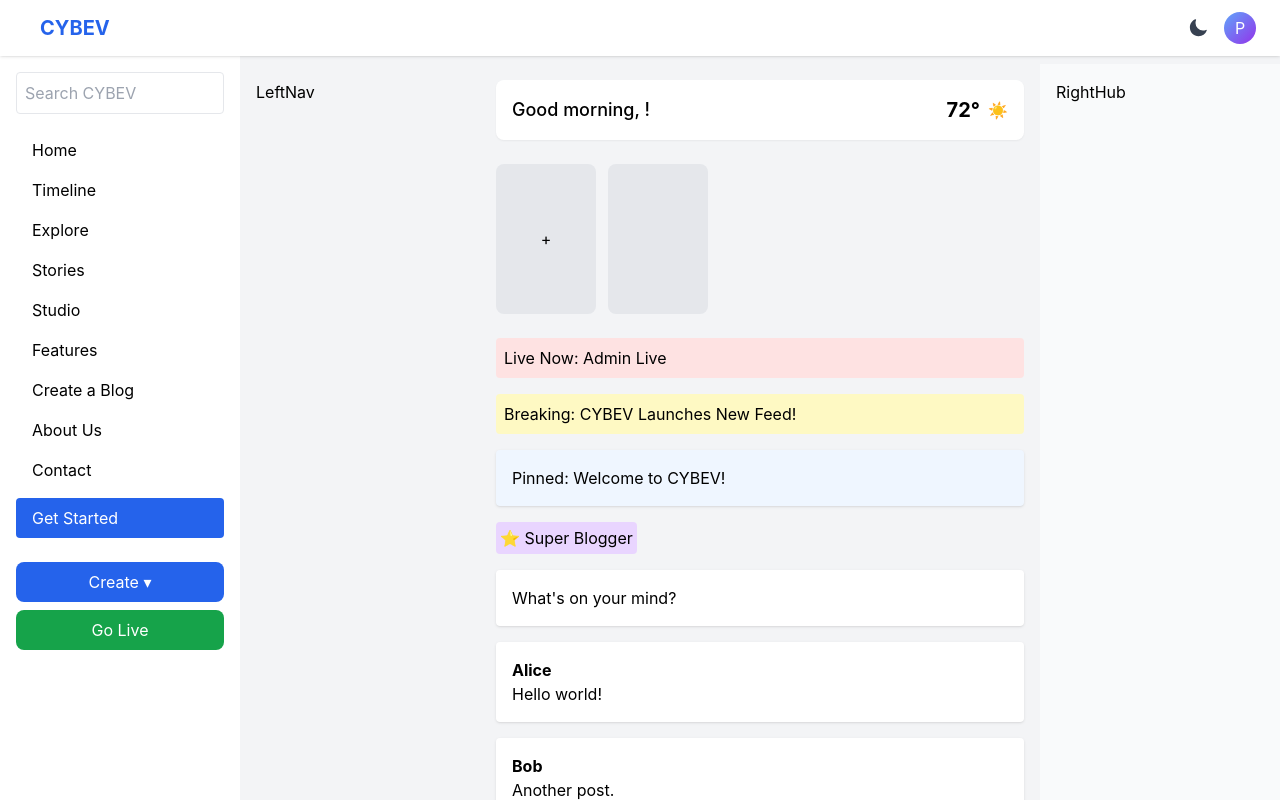
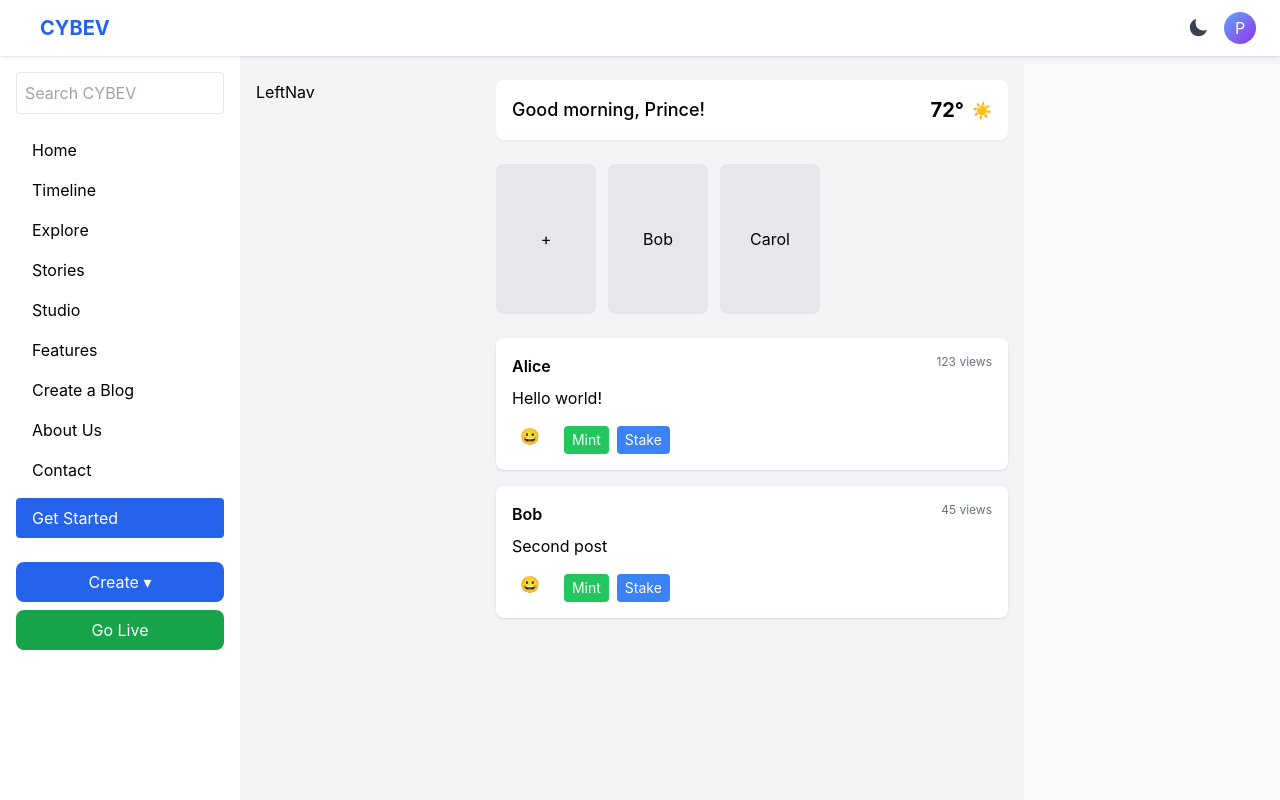
Before and after one commit to cybev1/cybev-frontend, a Next.js app: page /feed in a window 1280 px wide. Built offline with nearby package versions, Linux system fonts and the light colour scheme.

Commit message:
Add files via upload

```diff
--- a/pages/feed.jsx
+++ b/pages/feed.jsx
@@ -1,55 +1,53 @@
-import React, { useState } from 'react';
+import React from 'react';
 import LeftNav from '../components/social/LeftNav';
 import GreetingWeatherStrip from '../components/social/GreetingWeatherStrip';
 import StoriesCarousel from '../components/social/StoriesCarousel';
-import LiveNowStrip from '../components/social/LiveNowStrip';
-import NewsTicker from '../components/social/NewsTicker';
-import PinPostCard from '../components/social/PinPostCard';
-import SuperBloggerBadge from '../components/social/SuperBloggerBadge';
-import PostComposer from '../components/social/PostComposer';
-import PostCard from '../components/social/PostCard';
-import AdCard from '../components/social/AdCard';
-import SuggestionCard from '../components/social/SuggestionCard';
-import RightHub from '../components/social/RightHub';
+import ViewsCounter from '../components/social/ViewsCounter';
+import ReactionPicker from '../components/social/ReactionPicker';
+import TokenActions from '../components/social/TokenActions';
 
-// Mock data
-const mockStories = [{ id: 1, title: 'Your Story' }, { id: 2, title: 'Friend Story' }];
-const mockFeedPosts = [
-  { id: 1, author: 'Alice', content: 'Hello world!' },
-  { id: 2, author: 'Bob', content: 'Another post.' }
+const mockStories = [{name: 'Alice'}, {name: 'Bob'}, {name: 'Carol'}];
+const mockPosts = [
+  {
+    id:1, author:'Alice', content:'Hello world!', views:123, reactions:{},
+  },
+  {id:2, author:'Bob', content:'Second post', views:45, reactions:{}},
 ];
-const rightHubData = {
-  friends: ['Alice', 'Bob'],
-  suggested: ['Charlie', 'Dana']
-};
 
 export default function Feed() {
-  const [greeting] = useState('Good morning, Prince');
-  const [message] = useState('Today is a great day!');
-  const [weather] = useState({ temp: 72, icon: '☀️' });
-  const [stories] = useState(mockStories);
-  const [liveStream] = useState({ title: 'Admin Live', streamer: 'Admin' });
-  const [headlines] = useState(['Breaking: CYBEV Launches New Feed!']);
-  const [pinnedPost] = useState({ id: 0, author: 'Admin', content: 'Welcome to CYBEV!' });
-  const [feed] = useState(mockFeedPosts);
-  const [rightData] = useState(rightHubData);
+  const userName = 'Prince';
+  const weather = { temp: 72, icon: '☀️' };
+
+  const handleReact = (emoji, postId) => console.log('Reacted', emoji, 'to', postId);
+  const handleMint = postId => console.log('Mint on', postId);
+  const handleStake = postId => console.log('Stake on', postId);
 
   return (
-    <div className="flex flex-col lg:flex-row h-screen">
+    <div className="flex h-screen overflow-hidden">
       <LeftNav />
-      <div className="flex-1 p-4 overflow-y-auto space-y-4">
-        <GreetingWeatherStrip greeting={greeting} message={message} weather={weather} />
-        <StoriesCarousel stories={stories} />
-        <LiveNowStrip stream={liveStream} />
-        <NewsTicker headlines={headlines} />
-        <PinPostCard post={pinnedPost} />
-        <SuperBloggerBadge />
-        <PostComposer />
-        {feed.map(post => <PostCard key={post.id} post={post} />)}
-        <AdCard />
-        <SuggestionCard suggestion={{ title: 'People You May Know' }} />
+
+      <div className="flex-1 flex flex-col overflow-y-auto p-4">
+        <GreetingWeatherStrip userName={userName} weather={weather} />
+        <StoriesCarousel stories={mockStories} />
+
+        <div className="space-y-4">
+          {mockPosts.map(p => (
+            <div key={p.id} className="bg-white dark:bg-gray-800 p-4 rounded-lg shadow">
+              <div className="flex justify-between">
+                <span className="font-semibold">{p.author}</span>
+                <ViewsCounter views={p.views} />
+              </div>
+              <div className="mt-2">{p.content}</div>
+              <div className="mt-2 flex items-center space-x-4">
+                <ReactionPicker onReact={emoji => handleReact(emoji, p.id)} />
+                <TokenActions onMint={() => handleMint(p.id)} onStake={() => handleStake(p.id)} />
+              </div>
+            </div>
+          ))}
+        </div>
       </div>
-      <RightHub data={rightData} />
+
+      <div className="w-64 bg-gray-50 dark:bg-gray-900 p-4">{/* RightHub placeholder */}</div>
     </div>
-);
+  );
 }
```
